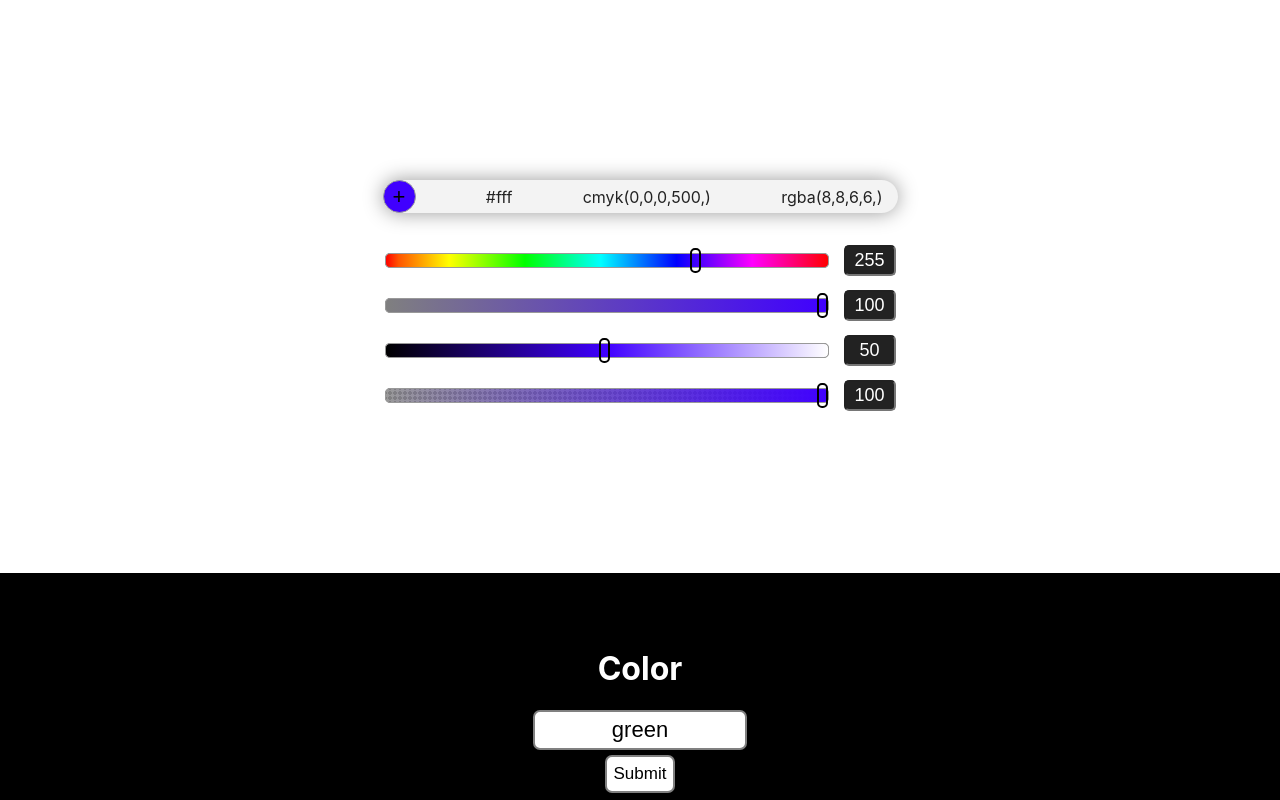
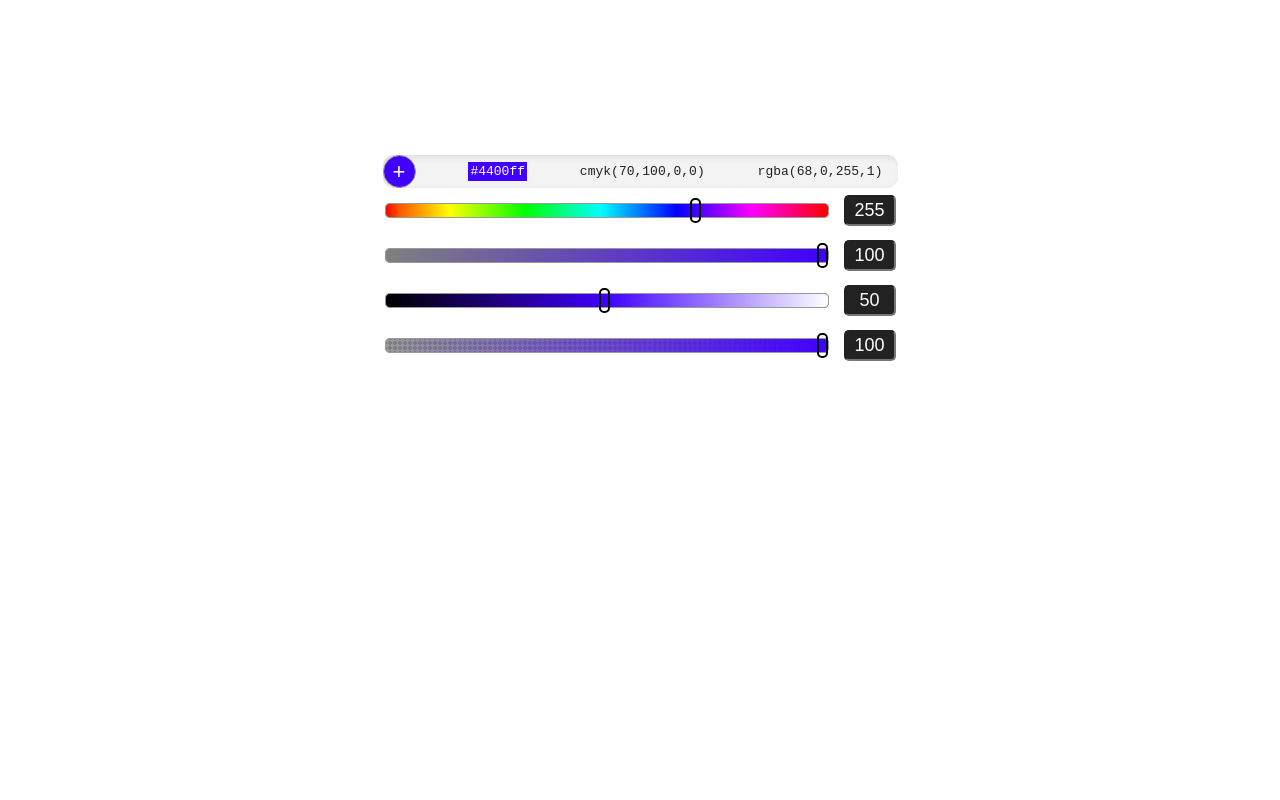
Before and after one commit to t-hoff-94/Color-Schemer, a React (Create React App) app: page / in a window 1280 px wide. Shown: the top 800 px of the page. Built offline with nearby package versions, Linux system fonts and the light colour scheme.

Commit message:
contrast check/ hex BG color

```diff
--- a/src/App.js
+++ b/src/App.js
@@ -1,6 +1,6 @@
 import React, { Component } from 'react';
 import styled from 'styled-components'
-import SingleColor from './components/SingleColor'
+// import SingleColor from './components/SingleColor'
 import ColorSlider from './components/ColorSlider'
 
 const ContainerStyle = styled.div`
@@ -12,7 +12,6 @@ class App extends Component {
     return (
       <ContainerStyle>
         <ColorSlider />
-        <SingleColor />
       </ContainerStyle>
     );
   }
--- a/src/components/ColorSlider.js
+++ b/src/components/ColorSlider.js
@@ -14,10 +14,13 @@ function getHexCode(color) {
   const s = parseFloat(hsla.s) / 100;
   const l = parseFloat(hsla.l) / 100;
   const a = parseFloat(hsla.a) / 100;
+  // const rawChroma = chroma(hsla.h, s, l, 'hsl');
+  const blackContrast = chroma.contrast(chroma(hsla.h, s, l, 'hsl'), '#000') > 4.5;
   const cmykColors = chroma(hsla.h, s, l, 'hsl').cmyk()
   const hexCode = chroma(hsla.h, s, l, 'hsl').hex()
   const rgbaColors = chroma(hsla.h, s, l, a, 'hsl').rgba()
   return {
+    blackContrast,
     cmykColors,
     hexCode,
     rgbaColors
@@ -31,9 +34,10 @@ class ColorSlider extends Component {
     lightnessValue: 50,
     alphaValue: 100,
     modeOptions: {
-      hexCode: `#fff`,
-      cmykColors: [0,0,0,5],
-      rgbaColors: [8,8,6,6],
+      hexCode: `#4400ff`,
+      cmykColors: [.7,1,0,0],
+      rgbaColors: [68,0,255,1],
+      blackContrast: ''
     },
   }
 
--- a/src/components/SwatchInfo.js
+++ b/src/components/SwatchInfo.js
@@ -2,17 +2,20 @@ import React, { Component } from 'react'
 import styled from 'styled-components'
 
 const SwatchInfoStyles = styled.div`
+  .row {
     align-items: center;
-  background: #f3f3f3;
-  box-shadow: 0 0 20px 0px #999;
     color: #222;
     display: flex;
     justify-content: space-between;
+    max-width: 500px;
+    border-radius: 11px;
+    height: 33px;
+    margin: 0 auto;
+  }
+  .header {
+    background: #f3f3f3;
+    box-shadow: inset 2px 2px 6px rgba(0,0,0,.1);
     padding: 0 15px 0 0;
-  max-width: 500px;
-  margin: 25px auto;
-  border-radius: 25px;
-  height: 33px;;
     button {
       border: 1px solid #999;
       border-radius: 50px;
@@ -20,19 +23,20 @@ const SwatchInfoStyles = styled.div`
       font-size: 22px;
       width: 33px;
     }
+  }
 `;
-
-
 
 class SwatchInfo extends Component {
   render() {
-    console.log(this.props.options.rgbaColors)
+    const { cmykColors, hexCode, rgbaColors, blackContrast } = this.props.options;
     const {color: { h, s, l, a} } = this.props;
-    return (
+    return (<>
       <SwatchInfoStyles>
+        <div className='row header'>
           <button
             name='primaryColor'
             style = {{
+              color: `${!blackContrast ? '#fff': '#000'}`,
               background: `hsla(${h},${s}%,${l}%,${a}%)`
             }}
             onClick={this.props.handleClick}
@@ -41,16 +45,23 @@ class SwatchInfo extends Component {
             &#43;
           </button>
             <div>
-            <p>{this.props.options.hexCode}</p>
+              <pre style={{
+                background: `hsla(${h},${s}%,${l}%,${a}%)`,
+                color: `${!blackContrast ? '#fff': '#000'}`,
+                padding: 2,
+              }}>
+                {hexCode}
+              </pre>
             </div>
             <div>
-            <p>cmyk({this.props.options.cmykColors.map(c=> Math.round(c * 100) +',')})</p>
+              <pre>cmyk({cmykColors.map((c,index)=> index < 3 ? Math.round((c) * 100) + ',' : Math.round((c) * 100) )})</pre>
             </div>
             <div>
-            <p>rgba({this.props.options.rgbaColors.map(c => c+',')})</p>
+              <pre>rgba({rgbaColors.map((c,index) => index < 3 ? c+',': c)})</pre>
+            </div>
         </div>
       </SwatchInfoStyles>
-    )
+    </>)
   }
 }
 
```
Lines whose indentation alone changed are shown as unchanged.
